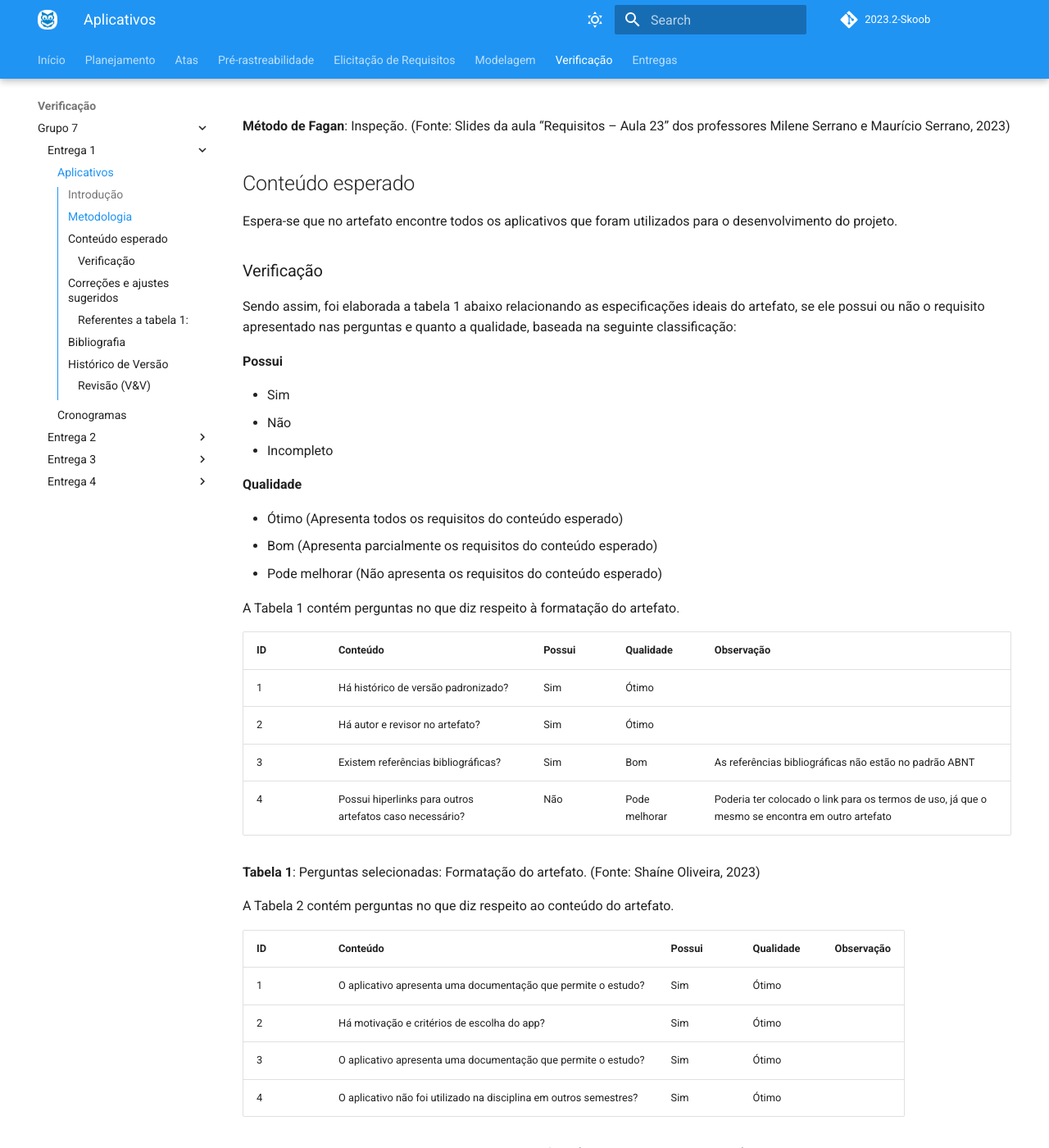
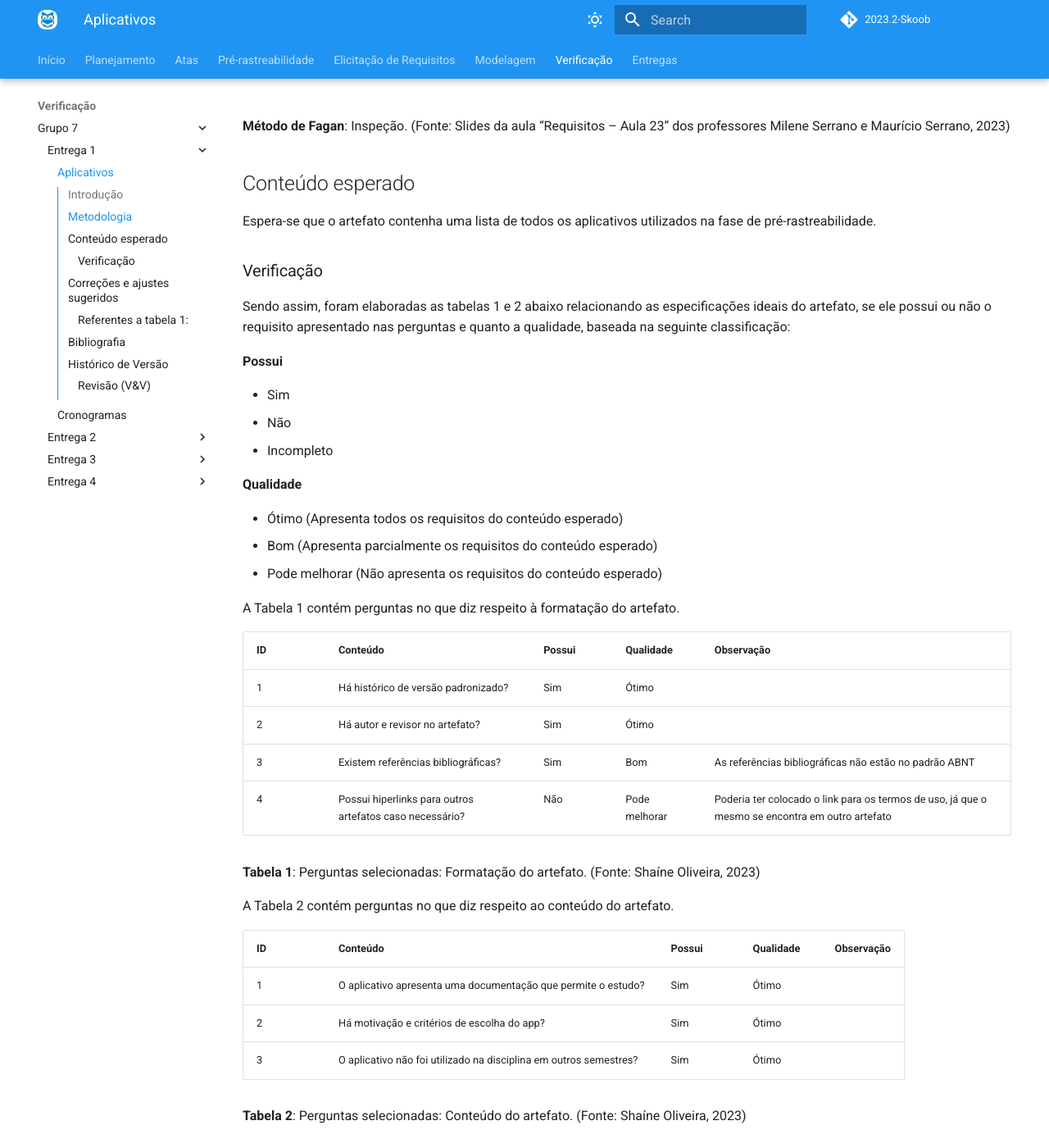
Before and after one commit to Requisitos-de-Software/2023.2-Skoob, an MkDocs documentation site: the page built from docs/verificacao/grupo7/aplicativos.md, in a window 1280 px wide and 1400 px high, scrolled down 950 px. Shown: the whole window at 82% size. Built offline with MkDocs 1.6.1 and Material for MkDocs 9.7.7, drawn with Linux system fonts in a browser that asks for light colours; comment, search, counter and statistics services are not loaded; some of the changed text lies outside the part shown.

Commit message:
review da verificação "aplicativos" do grupo 7

```diff
--- a/docs/verificacao/grupo7/aplicativos.md
+++ b/docs/verificacao/grupo7/aplicativos.md
@@ -19,11 +19,11 @@ O processo será composto pelo "conteúdo esperado" onde foi realizado um checkl
 
 ## Conteúdo esperado
 
-Espera-se que no artefato encontre todos os aplicativos que foram utilizados para o desenvolvimento do projeto.
+Espera-se que o artefato contenha uma lista de todos os aplicativos utilizados na fase de pré-rastreabilidade.
 
 ### Verificação
 
-Sendo assim, foi elaborada a tabela 1 abaixo relacionando as especificações ideais do artefato, se ele possui ou não o requisito apresentado nas perguntas e quanto a qualidade, baseada na seguinte classificação:
+Sendo assim, foram elaboradas as tabelas 1 e 2 abaixo relacionando as especificações ideais do artefato, se ele possui ou não o requisito apresentado nas perguntas e quanto a qualidade, baseada na seguinte classificação:
 
 **Possui**
 
@@ -52,10 +52,9 @@ A Tabela 2 contém perguntas no que diz respeito ao conteúdo do artefato.
 
 | ID  | Conteúdo                                                          | Possui | Qualidade     | Observação                                                                                      |
 | --- | ----------------------------------------------------------------- | ------ | ------------- | ----------------------------------------------------------------------------------------------- |
-| 1   | O aplicativo apresenta uma documentação que permite o estudo?     | Sim    | Ótimo         |
-| 2   | Há motivação e critérios de escolha do app?                       | Sim    | Ótimo         |
-| 3   | O aplicativo apresenta uma documentação que permite o estudo?     | Sim    | Ótimo         |
-| 4   | O aplicativo não foi utilizado na disciplina em outros semestres? | Sim    | Ótimo         |                                                                                                 |
+| 1   | O aplicativo apresenta uma documentação que permite o estudo?     | Sim    | Ótimo         |  |
+| 2   | Há motivação e critérios de escolha do app?                       | Sim    | Ótimo         |  |
+| 3   | O aplicativo não foi utilizado na disciplina em outros semestres? | Sim    | Ótimo         |  |
 
 <b>Tabela 2</b>: Perguntas selecionadas: Conteúdo do artefato. (Fonte: Shaíne Oliveira, 2023)
 
```
Also changed, not shown: other parts of docs/verificacao/grupo7/aplicativos.md (+3 -3 lines).
